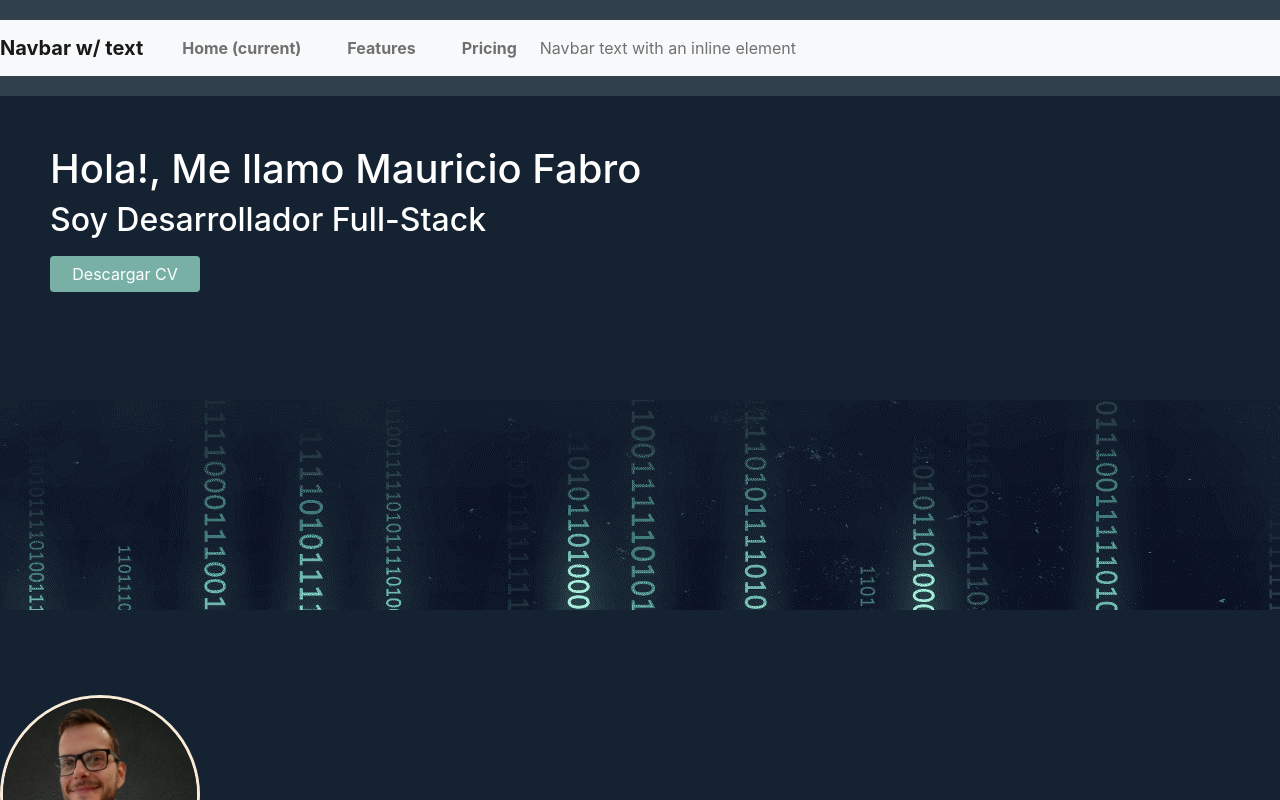
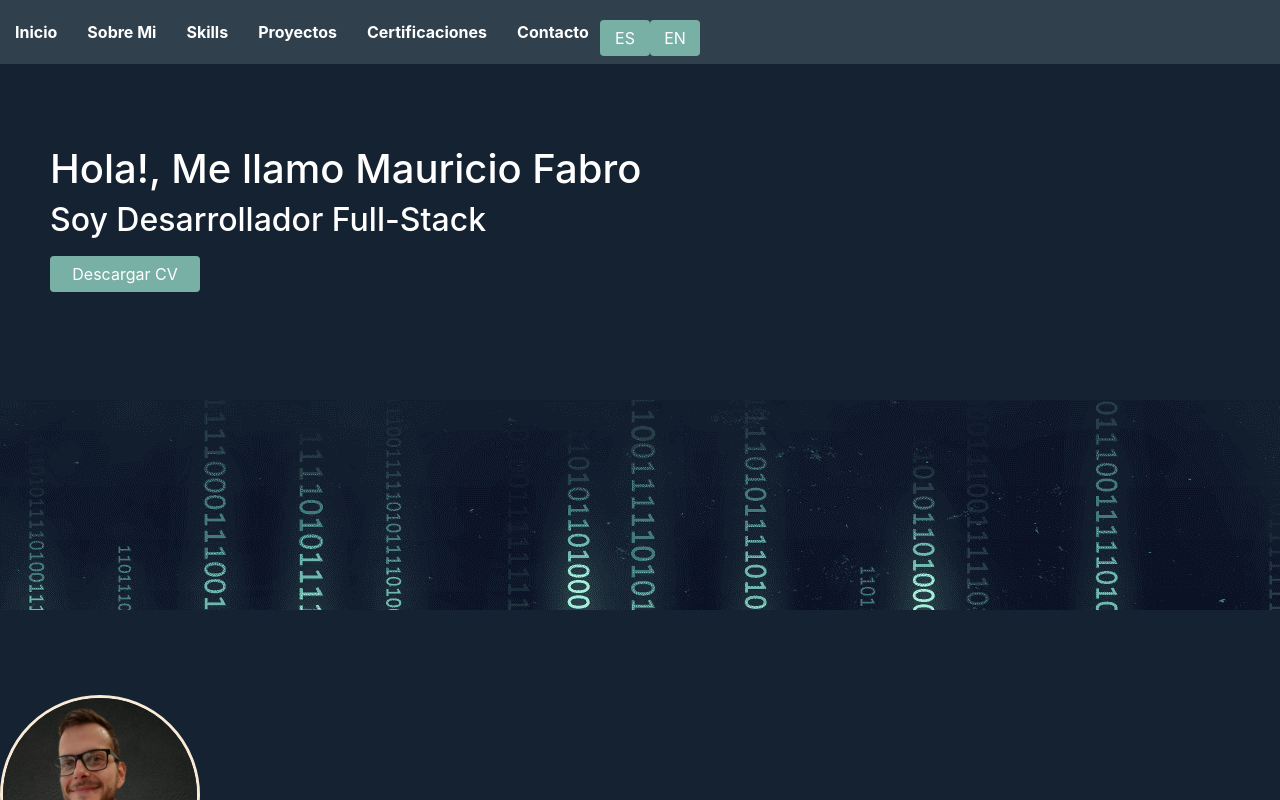
Before and after one commit to mauriruf32/mauriciofabro, a React (Create React App) app: page / in a window 1280 px wide. Shown: the top 800 px of the page. Built offline with nearby package versions, Linux system fonts and the light colour scheme.

Commit message:
arreglos

```diff
--- a/src/Components/NavBar/Header.css
+++ b/src/Components/NavBar/Header.css
@@ -57,8 +57,8 @@ a {
 }
 
 .button_H:hover {
-  background-color: #181a1d; /* Cambia el color de fondo al color primario de Bootstrap en estado de hover */
-  border-color: #18222c; /* Cambia el color del borde al color primario de Bootstrap en estado de hover */
+  background-color: #181a1d;
+  border-color: #18222c;
 }
 
 .botones {
--- a/src/Components/NavBar/Header.jsx
+++ b/src/Components/NavBar/Header.jsx
@@ -11,28 +11,22 @@ const Header = () => {
 
   return (
     <header>
-<nav class="navbar navbar-expand-lg navbar-light bg-light">
-  <a class="navbar-brand" href="#">Navbar w/ text</a>
-  <button class="navbar-toggler" type="button" data-toggle="collapse" data-target="#navbarText" aria-controls="navbarText" aria-expanded="false" aria-label="Toggle navigation">
-    <span class="navbar-toggler-icon"></span>
-  </button>
-  <div class="collapse navbar-collapse" id="navbarText">
-    <ul class="navbar-nav mr-auto">
-      <li class="nav-item active">
-        <a class="nav-link" href="#">Home <span class="sr-only">(current)</span></a>
-      </li>
-      <li class="nav-item">
-        <a class="nav-link" href="#">Features</a>
-      </li>
-      <li class="nav-item">
-        <a class="nav-link" href="#">Pricing</a>
-      </li>
-    </ul>
-    <span class="navbar-text">
-      Navbar text with an inline element
-    </span>
-  </div>
-</nav>
+      <nav>
+        <ul>
+          <li><Link to="home" smooth={true} duration={500}>{t("header.home")}</Link></li>
+          <li><Link to="about" smooth={true} duration={500}>{t("header.about")}</Link></li>
+          <li><Link to="skills" smooth={true} duration={500}>{t("header.skills")}</Link></li>
+          <li><Link to="projects" smooth={true} duration={500}>{t("header.projects")}</Link></li>
+          <li><Link to="certifications" smooth={true} duration={500}>{t("header.certifications")}</Link></li>
+          <li><Link to="contact" smooth={true} duration={500}>{t("header.contact")}</Link></li>
+
+
+        </ul>
+        <div className='botones'>
+          <Button onClick={() => i18n.changeLanguage("es")} className='button_H'>ES</Button>
+          <Button onClick={() => i18n.changeLanguage("en")} className='button_H'>EN</Button>
+          </div>
+      </nav>
     </header>
   );
 }
--- a/src/Views/Proyects/Proyects.css
+++ b/src/Views/Proyects/Proyects.css
@@ -30,7 +30,7 @@
   height: 50px;
 }
 
-.img-fluid {
+img {
   max-width: 100%;
   height: auto;
 }
```
